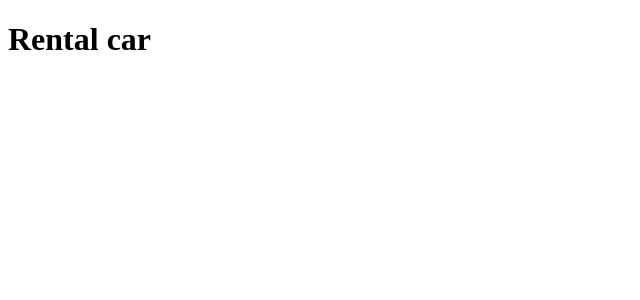
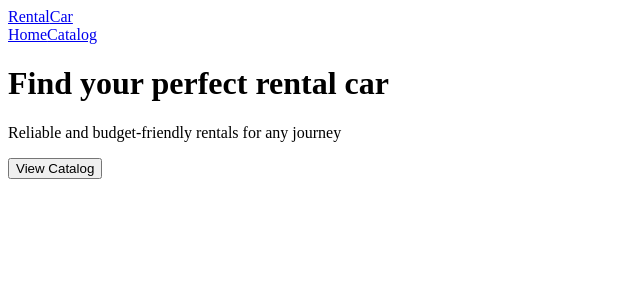
Before and after one commit to crystaller347/car-website, a React (Vite) app: page / in a window 1280 px wide. Shown: the top 300 px of the page, without its empty margins (0-640 px from the left). Built offline with nearby package versions, Linux system fonts and the light colour scheme.

Commit message:
add react router and content for App and HomePage

```diff
--- a/package.json
+++ b/package.json
@@ -11,7 +11,8 @@
   },
   "dependencies": {
     "react": "^19.1.0",
-    "react-dom": "^19.1.0"
+    "react-dom": "^19.1.0",
+    "react-router-dom": "^7.6.0"
   },
   "devDependencies": {
     "@eslint/js": "^9.25.0",
--- a/src/components/App/App.jsx
+++ b/src/components/App/App.jsx
@@ -1,12 +1,26 @@
-import './App.module.css'
+import "./App.module.css";
+import { Routes, Route } from "react-router-dom";
+import { Suspense, lazy } from "react";
+import Navigation from "../Navigation/Navigation.jsx";
 
-function App() {
+const HomePage = lazy(() => import("../../pages/HomePage/HomePage.jsx"));
+const CatalogPage = lazy(() => import("../../pages/CatalogPage/CatalogPage.jsx"));
+const CarDetailsPage = lazy(() => import("../../pages/CarDetailsPage/CarDetailsPage.jsx"));
+const NotFoundPage = lazy(() => import("../../pages/NotFoundPage/NotFoundPage.jsx"));
 
+export default function App() {
   return (
-    <>
-    <h1>Rental car</h1>
-    </>
-  )
+    <div>
+      <Navigation />
+
+      <Suspense fallback={<div>Loading page...</div>}>
+        <Routes>
+          <Route path="/" element={<HomePage />} />
+          {/* <Route path="/catalog" element={<CatalogPage />} />
+          <Route path="/catalog/:carId" element={<CarDetailsPage />} />
+          <Route path="*" element={<NotFoundPage />} /> */}
+        </Routes>
+      </Suspense>
+    </div>
+  );
 }
-
-export default App
--- a/src/components/Navigation/Navigation.jsx
+++ b/src/components/Navigation/Navigation.jsx
@@ -0,0 +1,16 @@
+import "./Navigation.module.css";
+import { NavLink } from "react-router-dom";
+
+export default function Navigation() {
+  return (
+    <header>
+      <NavLink>
+        Rental<span>Car</span>
+      </NavLink>
+      <nav>
+        <NavLink>Home</NavLink>
+        <NavLink>Catalog</NavLink>
+      </nav>
+    </header>
+  );
+}
--- a/src/main.jsx
+++ b/src/main.jsx
@@ -1,10 +1,13 @@
-import { StrictMode } from 'react'
-import { createRoot } from 'react-dom/client'
-import './index.css'
-import App from './components/App/App.jsx'
+import React from "react";
+import ReactDOM from "react-dom/client";
+import "./index.css";
+import App from "./components/App/App.jsx";
+import { BrowserRouter } from "react-router-dom";
 
-createRoot(document.getElementById('root')).render(
-  <StrictMode>
-    <App />
-  </StrictMode>,
-)
+ReactDOM.createRoot(document.getElementById("root")).render(
+  <React.StrictMode>
+    <BrowserRouter>
+      <App />
+    </BrowserRouter>
+  </React.StrictMode>
+);
--- a/src/pages/HomePage/HomePage.jsx
+++ b/src/pages/HomePage/HomePage.jsx
@@ -0,0 +1,11 @@
+import "./HomePage.module.css";
+
+export default function HomePage() {
+  return (
+    <div>
+      <h1>Find your perfect rental car</h1>
+      <p>Reliable and budget-friendly rentals for any journey</p>
+      <button type="button">View Catalog</button>
+    </div>
+  );
+}
```
Also changed, not shown: 1 other file (tests, documents, lock files or other folders).
